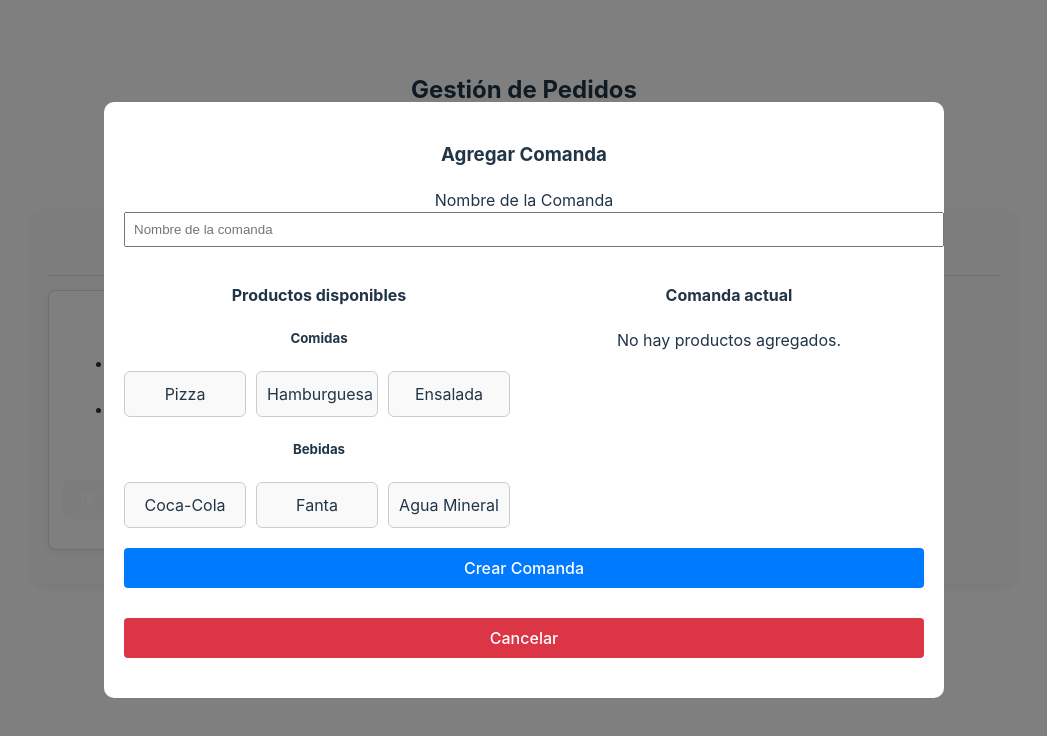
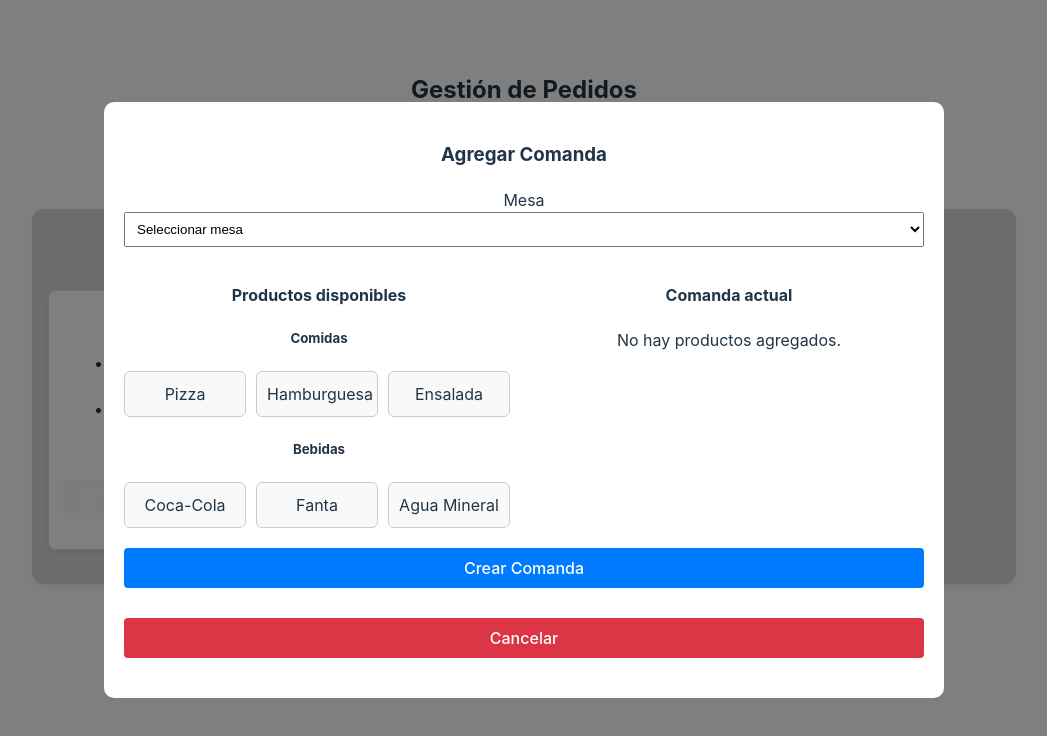
Before and after one commit to tomas-tissera/GestorComandas, a React (Vite) app: page / in a window 1280 px wide. Both pictures are taken after a click on the button "Agregar Comanda". Shown: the top 736 px of the page, without its empty margins (116-1163 px from the left). Built offline with nearby package versions, Linux system fonts and the light colour scheme.

Commit message:
se mod nombre de la mesa

```diff
--- a/src/components/tareas/ModalAddTask.jsx
+++ b/src/components/tareas/ModalAddTask.jsx
@@ -10,12 +10,14 @@ const AVAILABLE_PRODUCTS_MODAL = [
   { id: "6", name: "Ensalada", category: "Comidas" },
 ];
 
-const CONDICIONES_ESPECIALES_MODAL = [
-  { id: "celiaco", label: "Celíaco", icon: "🥖🚫" },
-  { id: "vegetariano", label: "Vegetariano", icon: "🥦" },
-  { id: "sinSal", label: "Sin Sal", icon: "🧂🚫" },
-  { id: "sinAzucar", label: "Sin Azúcar", icon: "🍬🚫" },
+const MESAS_DISPONIBLES = [
+  "Mesa 1",
+  "Mesa 2",
+  "Mesa 3",
+  "Mesa 4",
+  "Mesa 5",
 ];
+
 
 export default function ModalAddTask({ onClose, onAdd, onEdit, taskToEdit }) {
   const isEditing = !!taskToEdit;
@@ -101,16 +103,21 @@ export default function ModalAddTask({ onClose, onAdd, onEdit, taskToEdit }) {
 
         <form onSubmit={handleSubmit}>
           <div>
-            <label>Nombre de la Comanda</label>
-            <input
-              type="text"
+            <label>Mesa</label>
+            <select
               name="nombre"
               value={taskDetails.nombre}
               onChange={handleInputChange}
-              placeholder="Nombre de la comanda"
               required
               style={{ width: "100%", padding: "8px", marginBottom: "15px" }}
-            />
+            >
+              <option value="">Seleccionar mesa</option>
+              {MESAS_DISPONIBLES.map((mesa) => (
+                <option key={mesa} value={mesa}>
+                  {mesa}
+                </option>
+              ))}
+            </select>
           </div>
 
           <div style={{ display: "flex", gap: "20px" }}>
--- a/src/components/tareas/TaskBoard.module.css
+++ b/src/components/tareas/TaskBoard.module.css
@@ -8,7 +8,7 @@
 
 /* Columnas (Sala, Cocina, Entregado) */
 .column {
-  background-color: #fafafa;
+  background-color: #d9d9d9;
   border-radius: 12px;
   padding: 16px;
   width: 280px;
```
